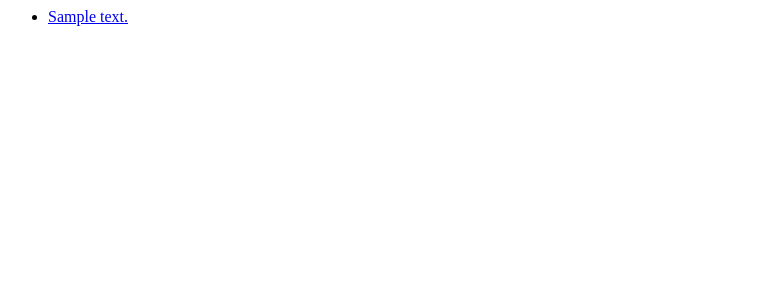
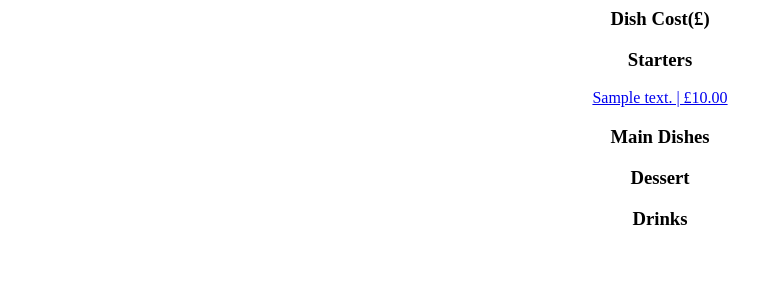
Before and after one commit to Neil-Chorgi/Restaurant, a Django app: page /hotel/ in a window 1280 px wide. Before the commit the part shown is almost empty. Shown: the top 300 px of the page, without its empty margins (0-758 px from the left). Run offline with Django 3.2, Linux system fonts and the light colour scheme; tables that the repository leaves empty hold one stand-in row (values such as "Sample post").

Commit message:
Updated HTML, improved look and feel

```diff
--- a/restaurant/hotel/templates/hotel/index.html
+++ b/restaurant/hotel/templates/hotel/index.html
@@ -1,7 +1,29 @@
 {% if menu_list %}
-    <ul>
+    <ul style = "list-style: none;">
+    <center><h3>Dish   Cost(£)</h3></center>
+    <center><h3>Starters</h3></center>
     {% for item in menu_list %}
-        <li><a href="/hotel/{{ item.id }}/">{{item.dish_text}}</a></li>
+        {%if item.type_of_dish == 'STARTER'%}
+            <center><li><a href="/hotel/{{ item.id }}/">{{item.dish_text}} | £{{item.price}}</a></li></center>
+        {%endif%}
+    {% endfor %}
+    <center><h3>Main Dishes</h3></center>
+    {% for item in menu_list %}
+        {%if item.type_of_dish == 'MAIN'%}
+            <center><li><a href="/hotel/{{ item.id }}/">{{item.dish_text}} | £{{item.price}}</a></li></center>
+        {%endif%}
+    {% endfor %}
+    <center><h3>Dessert</h3></center>
+    {% for item in menu_list %}
+        {%if item.type_of_dish == 'DESSERT'%}
+            <center><li><a href="/hotel/{{ item.id }}/">{{item.dish_text}} | £{{item.price}}</a></li></center>
+        {%endif%}
+    {% endfor %}
+    <center><h3>Drinks</h3></center>
+    {% for item in menu_list %}
+        {%if item.type_of_dish == 'DRINK'%}
+            <center><li><a href="/hotel/{{ item.id }}/">{{item.dish_text}} | £{{item.price}}</a></li></center>
+        {%endif%}
     {% endfor %}
     </ul>
 {% else %}
```
